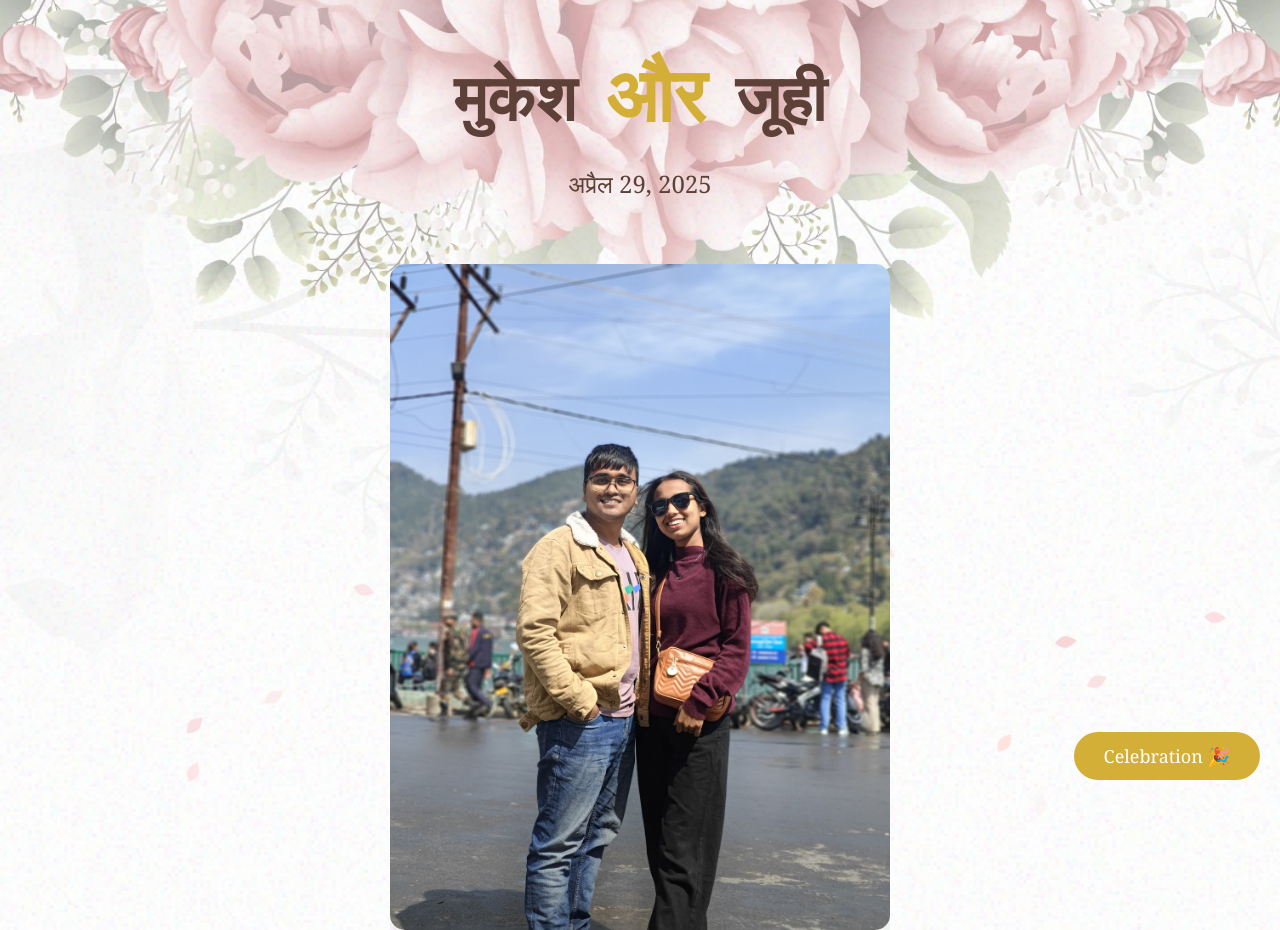
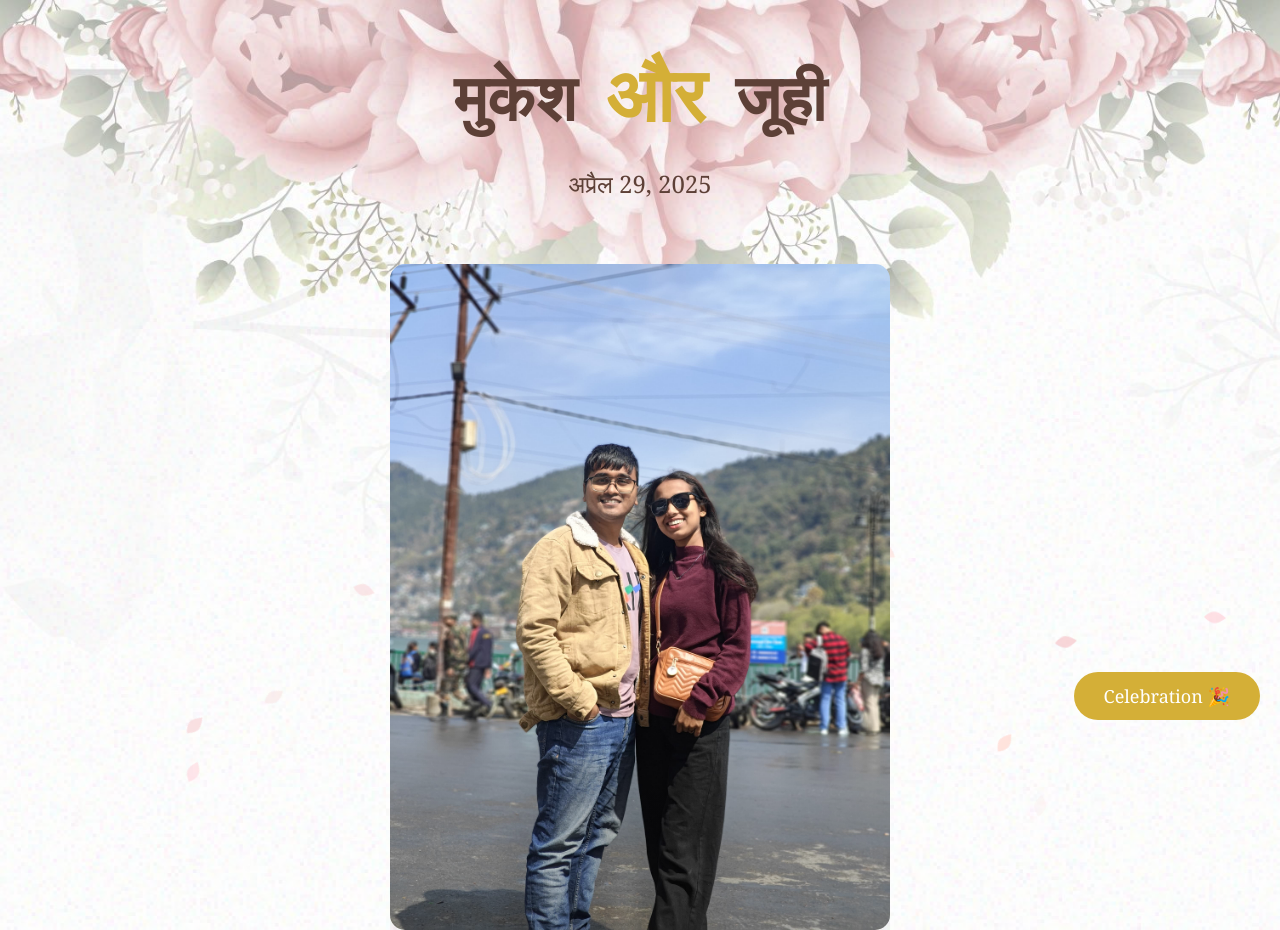
Before and after one commit to piojeet/weddingMukesh, a plain HTML site: page index.html in a window 1280 px wide. Shown: the top 930 px of the page. Drawn offline with nearby package versions, Linux system fonts and the light colour scheme.

Commit message:
first commit

```diff
--- a/index.html
+++ b/index.html
@@ -723,7 +723,7 @@
         const testButton = document.createElement('button');
         testButton.textContent = 'Celebration 🎉';
         testButton.style.position = 'fixed';
-        testButton.style.bottom = '20px';
+        testButton.style.bottom = '80px';
         testButton.style.right = '20px';
         testButton.classList.add('testButton');
         testButton.style.zIndex = '1000';
```
